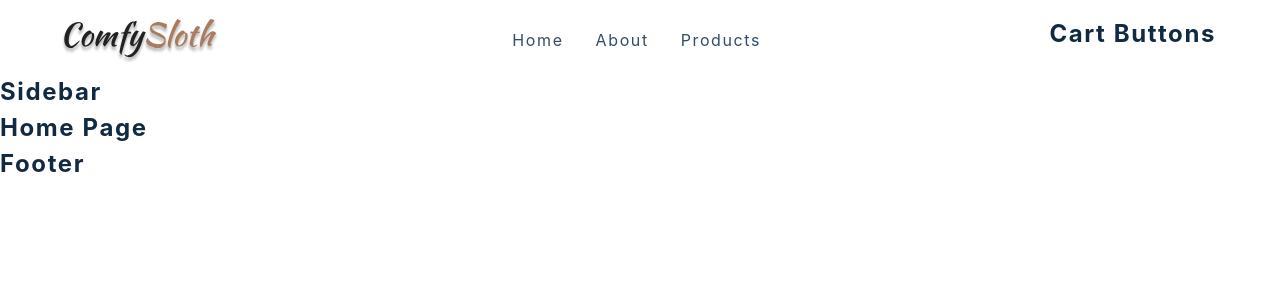
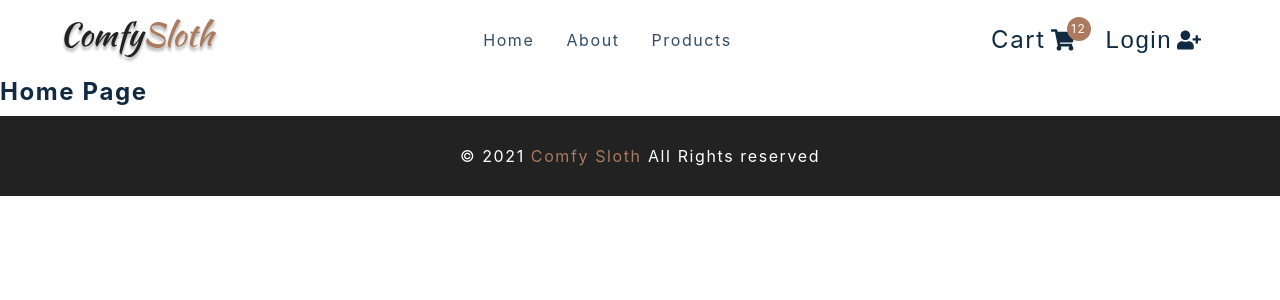
Before and after one commit to DeRaowl/Furniture-Store, a React (Create React App) app: page / in a window 1280 px wide. Shown: the top 300 px of the page. Built offline with nearby package versions, Linux system fonts and the light colour scheme.

Commit message:
feat: added nav and side bar

```diff
--- a/src/components/CartButtons.js
+++ b/src/components/CartButtons.js
@@ -1,14 +1,28 @@
-import React from 'react'
-import { FaShoppingCart, FaUserMinus, FaUserPlus } from 'react-icons/fa'
-import { Link } from 'react-router-dom'
-import styled from 'styled-components'
-import { useProductsContext } from '../context/products_context'
-import { useCartContext } from '../context/cart_context'
-import { useUserContext } from '../context/user_context'
+import React from "react";
+import { FaShoppingCart, FaUserMinus, FaUserPlus } from "react-icons/fa";
+import { Link } from "react-router-dom";
+import styled from "styled-components";
+import { useProductsContext } from "../context/products_context";
+import { useCartContext } from "../context/cart_context";
+import { useUserContext } from "../context/user_context";
 
 const CartButtons = () => {
-  return <h4>cart buttons </h4>
-}
+  return (
+    <Wrapper className="cart-btn-wrapper">
+      <Link to="/cart" className="cart-btn">
+        Cart
+        <span className="cart-container">
+          <FaShoppingCart />
+          <span className="cart-value">12</span>
+        </span>
+      </Link>
+
+      <button className="auth-btn" type="button">
+        Login <FaUserPlus />
+      </button>
+    </Wrapper>
+  );
+};
 
 const Wrapper = styled.div`
   display: grid;
@@ -62,5 +76,5 @@
       margin-left: 5px;
     }
   }
-`
-export default CartButtons
+`;
+export default CartButtons;
--- a/src/components/Footer.js
+++ b/src/components/Footer.js
@@ -1,8 +1,16 @@
-import React from 'react'
-import styled from 'styled-components'
+import React from "react";
+import styled from "styled-components";
 const Footer = () => {
-  return <h4>footer</h4>
-}
+  return (
+    <Wrapper>
+      <h5>
+        &copy; {new Date().getFullYear()}
+        <span> Comfy Sloth</span>
+      </h5>
+      <h5>All Rights reserved</h5>
+    </Wrapper>
+  );
+};
 
 const Wrapper = styled.footer`
   height: 5rem;
@@ -17,7 +25,7 @@
   }
   h5 {
     color: var(--clr-white);
-    margin: 0.1rem;
+    margin: 0.2rem;
 
     font-weight: 400;
     text-transform: none;
@@ -26,6 +34,6 @@
   @media (min-width: 776px) {
     flex-direction: row;
   }
-`
+`;
 
-export default Footer
+export default Footer;
--- a/src/components/Sidebar.js
+++ b/src/components/Sidebar.js
@@ -1,16 +1,44 @@
-import React from 'react'
-import logo from '../assets/logo.svg'
-import { Link } from 'react-router-dom'
-import { useProductsContext } from '../context/products_context'
-import { FaTimes } from 'react-icons/fa'
-import { links } from '../utils/constants'
-import styled from 'styled-components'
-import CartButtons from './CartButtons'
-import { useUserContext } from '../context/user_context'
+import React from "react";
+import logo from "../assets/logo.svg";
+import { Link } from "react-router-dom";
+import { useProductsContext } from "../context/products_context";
+import { FaTimes } from "react-icons/fa";
+import { links } from "../utils/constants";
+import styled from "styled-components";
+import CartButtons from "./CartButtons";
+import { useUserContext } from "../context/user_context";
 
 const Sidebar = () => {
-  return <h4>sidebar</h4>
-}
+  const isOpen = true;
+
+  return (
+    <SidebarContainer>
+      <aside className={`${isOpen ? "sidebar show-sidebar" : "sidebar"}`}>
+        <div className="sidebar-header">
+          <img src={logo} alt="furniture e-store" className="logo" />
+          <div className="close-btn" type="button">
+            <FaTimes />
+          </div>
+        </div>
+        <ul className="links">
+          {links.map((link) => {
+            const { id, text, url } = link;
+            return (
+              <li key={id}>
+                <Link to={url}>{text}</Link>
+              </li>
+            );
+          })}
+          <li>
+            <a href="/">Checkout</a>
+          </li>
+          ;
+        </ul>
+        <CartButtons />
+      </aside>
+    </SidebarContainer>
+  );
+};
 
 const SidebarContainer = styled.div`
   text-align: center;
@@ -81,6 +109,6 @@
       display: none;
     }
   }
-`
+`;
 
-export default Sidebar
+export default Sidebar;
```
